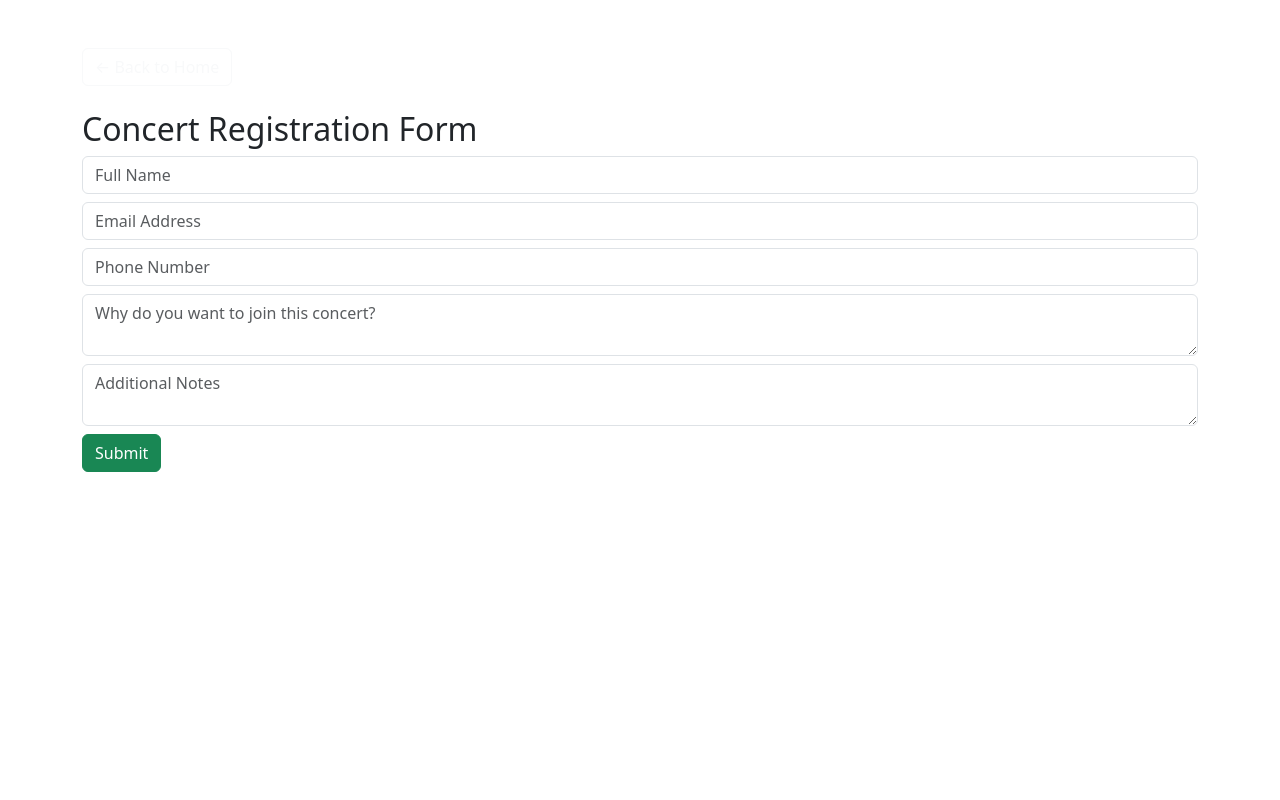
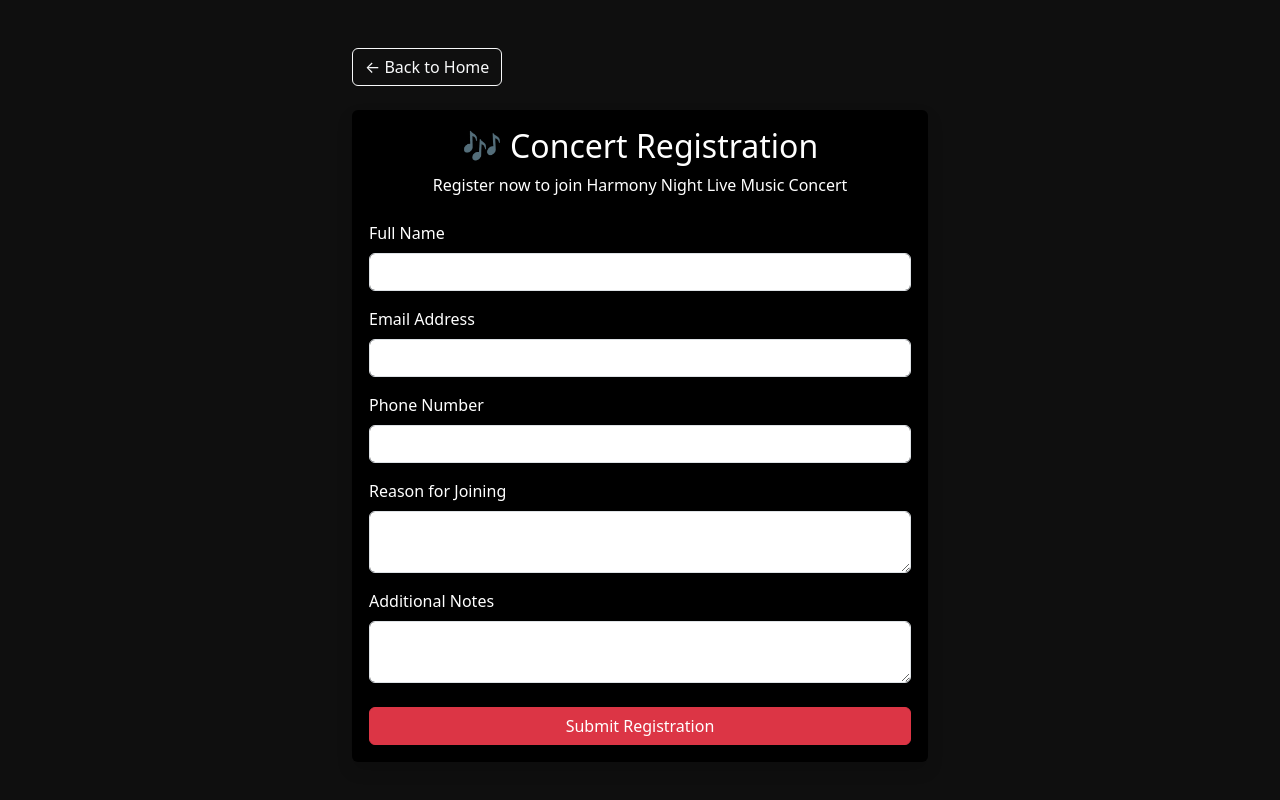
Before and after one commit to Cacaaa130800/music_concert_registration, a plain HTML site: page contact.html in a window 1280 px wide. Drawn offline with nearby package versions, Linux system fonts and the light colour scheme.

Commit message:
Update contact.html

```diff
--- a/contact.html
+++ b/contact.html
@@ -1,37 +1,93 @@
 <!DOCTYPE html>
-<html>
+<html lang="en">
 <head>
+  <meta charset="UTF-8">
   <title>Concert Registration</title>
+  <meta name="viewport" content="width=device-width, initial-scale=1">
+
+  <!-- Bootstrap -->
   <link href="https://cdn.jsdelivr.net/npm/bootstrap@5.3.2/dist/css/bootstrap.min.css" rel="stylesheet">
+
+  <style>
+    body {
+      background-color: #0f0f0f;
+      color: white;
+    }
+  </style>
 </head>
 <body>
 
-<div class="container mt-5">
+  <!-- CONTAINER -->
+  <div class="container mt-5" style="max-width: 600px;">
+
+    <!-- 🔙 BACK BUTTON (INI YANG KAMU TANYA) -->
     <a href="index.html" class="btn btn-outline-light mb-4">
       ← Back to Home
     </a>
-  <h2>Concert Registration Form</h2>
 
+    <!-- FORM CARD -->
+    <div class="card bg-black text-white shadow">
+      <div class="card-body">
+
+        <h2 class="text-center mb-2">🎶 Concert Registration</h2>
+        <p class="text-center mb-4">
+          Register now to join Harmony Night Live Music Concert
+        </p>
+
+        <!-- FORM -->
         <form id="form">
-    <input name="name" class="form-control mb-2" placeholder="Full Name" required>
-    <input name="email" type="email" class="form-control mb-2" placeholder="Email Address" required>
-    <input name="phone" class="form-control mb-2" placeholder="Phone Number" required>
-    <textarea name="reason" class="form-control mb-2" placeholder="Why do you want to join this concert?"></textarea>
-    <textarea name="notes" class="form-control mb-2" placeholder="Additional Notes"></textarea>
 
-    <button class="btn btn-success">Submit</button>
+          <div class="mb-3">
+            <label class="form-label">Full Name</label>
+            <input type="text" name="name" class="form-control" required>
+          </div>
+
+          <div class="mb-3">
+            <label class="form-label">Email Address</label>
+            <input type="email" name="email" class="form-control" required>
+          </div>
+
+          <div class="mb-3">
+            <label class="form-label">Phone Number</label>
+            <input type="text" name="phone" class="form-control" required>
+          </div>
+
+          <div class="mb-3">
+            <label class="form-label">Reason for Joining</label>
+            <textarea name="reason" class="form-control" rows="2"></textarea>
+          </div>
+
+          <div class="mb-4">
+            <label class="form-label">Additional Notes</label>
+            <textarea name="notes" class="form-control" rows="2"></textarea>
+          </div>
+
+          <button type="submit" class="btn btn-danger w-100">
+            Submit Registration
+          </button>
+
         </form>
       </div>
+    </div>
 
+  </div>
+
+  <!-- GOOGLE SHEETS SCRIPT -->
   <script>
-const scriptURL = 'https://script.google.com/macros/s/AKfycbz7yU24q-nikO2GBM0yHwMQCNuL4eJWGjQtEplOshbJzbAnBkjPpMWresN-WFUkGArN/exec';
+    const scriptURL = 'PASTE_GOOGLE_APPS_SCRIPT_URL_DI_SINI';
     const form = document.getElementById('form');
 
     form.addEventListener('submit', e => {
       e.preventDefault();
-  fetch(scriptURL, { method: 'POST', body: new FormData(form) })
-    .then(() => alert("Registration Successful!"))
-    .catch(() => alert("Error occurred"));
+      fetch(scriptURL, {
+        method: 'POST',
+        body: new FormData(form)
+      })
+      .then(() => {
+        alert("Registration successful!");
+        form.reset();
+      })
+      .catch(() => alert("Error submitting form"));
     });
   </script>
 
```
Lines whose indentation alone changed are shown as unchanged.
